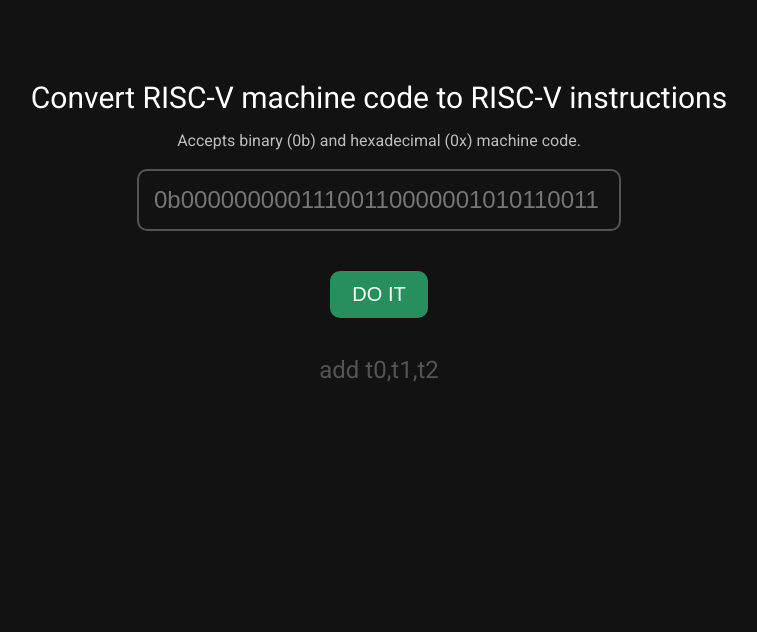
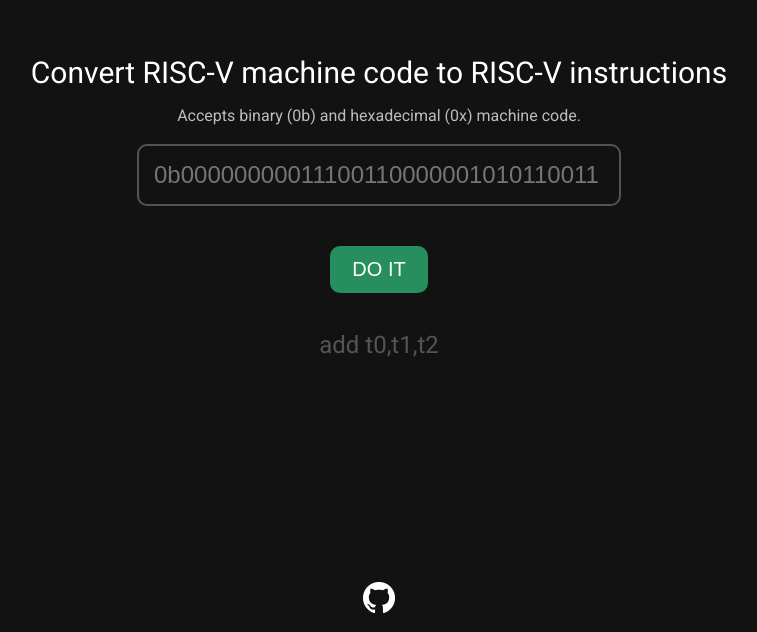
Before and after one commit to davipatury/davipatury.github.io, a plain HTML site: page mc-to-rv/index.html in a window 1280 px wide. Shown: the part 168-800 px from the top of the page, without its empty margins (261-1018 px from the left). Drawn offline with Linux system fonts and the light colour scheme.

Commit message:
github link

```diff
--- a/mc-to-rv/css/styles.css
+++ b/mc-to-rv/css/styles.css
@@ -18,15 +18,24 @@ body {
   user-select: none;
 }
 
+.undraggable {
+  -webkit-user-drag: none;
+}
+
 .content {
   height: 100vh;
 
   display: flex;
   flex-direction: column;
+  text-align: center;
+}
+
+.body {
+  display: flex;
+  flex-direction: column;
   justify-content: center;
   align-items: center;
-
-  text-align: center;
+  flex-grow: 1;
 }
 
 h2 {
@@ -146,3 +155,13 @@ h2 {
           transform: translate(-50%, 8px);
   top: calc(80% + 5px);
 }
+
+.footer {
+  display: flex;
+  flex-direction: column;
+  flex-shrink: 1;
+}
+
+.github {
+  margin-bottom: 15px;
+}
--- a/mc-to-rv/index.html
+++ b/mc-to-rv/index.html
@@ -25,14 +25,21 @@
 
   <body>
     <div class="content">
+      <div class="body">
         <h2 class="unselectable">Convert RISC-V machine code to RISC-V instructions</h2>
-      <p class="text">
+        <p class="text unselectable">
           Accepts binary (0b) and hexadecimal (0x) machine code.
         </p>
         <input class="code-input" id="input" placeholder="0b00000000011100110000001010110011" autocomplete="off">
         <button class="button unselectable" id="submit">DO IT</button>
         <h3 class="result disabled" id="result">add t0,t1,t2</h3>
       </div>
+      <div class="footer">
+        <a class="github unselectable undraggable" href="https://github.com/davipatury/davipatury.github.io" target="_blank">
+          <img class="undraggable" src="img/github.png">
+        </a>
+      </div>
+    </div>
     <script src="js/mapping.js"></script>
     <script src="js/index.js"></script>
   </body>
```
Also changed, not shown: mc-to-rv/img/github.png (added). Lines whose indentation alone changed are shown as unchanged.
